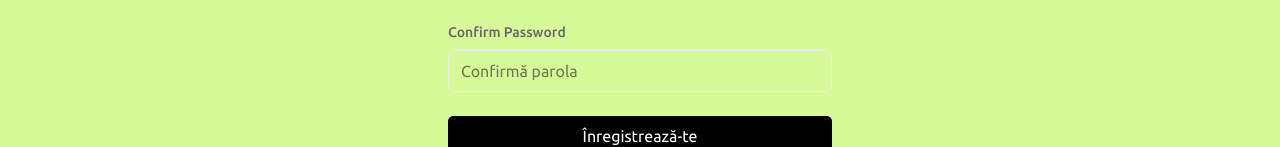
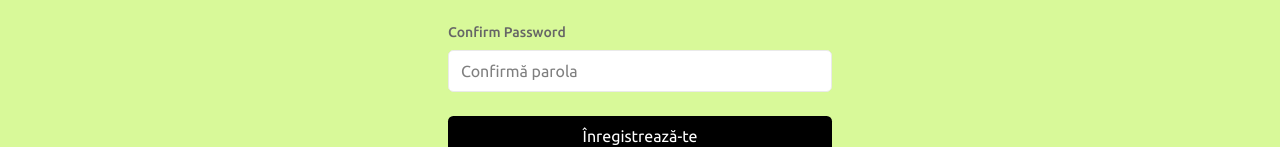
Before and after one commit to stefa-n/urbanflow, a Next.js app: page /auth in a window 1280 px wide. Both pictures are taken after a click on the button "Sign Up". Shown: the part 571-718 px from the top of the page. Built offline with nearby package versions, Linux system fonts and the light colour scheme; no server answers.

Commit message:
fix confirm password background

```diff
--- a/app/auth/page.js
+++ b/app/auth/page.js
@@ -160,7 +160,7 @@ export default function Auth() {
                   id="confirmPassword"
                   value={confirmPassword}
                   onChange={(e) => setConfirmPassword(e.target.value)}
-                  className="text-[#000] rounded-[0.33rem] w-full px-3 py-2 border border-[#eaeaea] focus:outline-none focus:ring-2 focus:ring-[#000] focus:border-transparent transition-all duration-200 ease-in-out"
+                  className="bg-white text-[#000] rounded-[0.33rem] w-full px-3 py-2 border border-[#eaeaea] focus:outline-none focus:ring-2 focus:ring-[#000] focus:border-transparent transition-all duration-200 ease-in-out"
                   placeholder="Confirmă parola"
                   required
                 />
```
